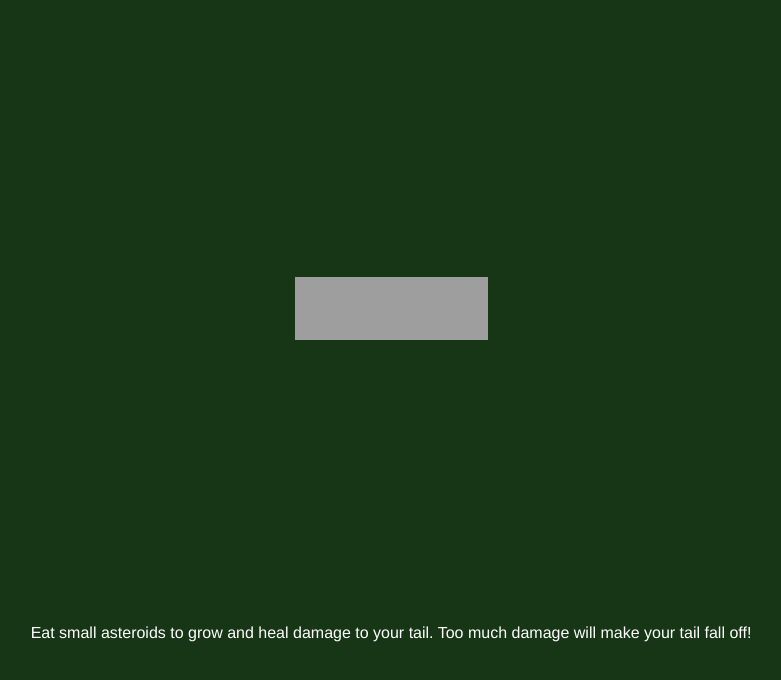
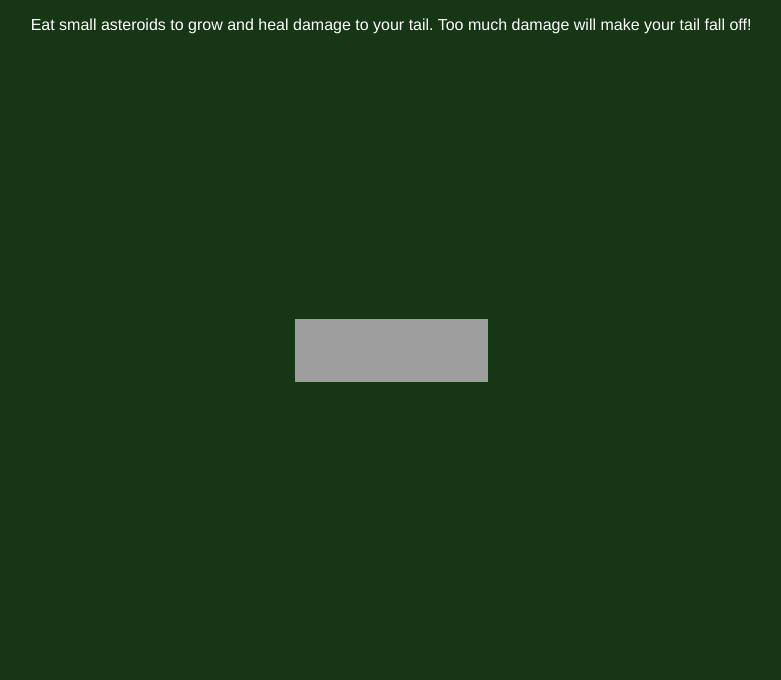
Before and after one commit to jostly/laserspacesnake, a plain HTML site: page index.html in a window 1280 px wide. Shown: the whole page, without its empty margins (249-1030 px from the left). Drawn offline with Linux system fonts and the light colour scheme; grey boxes are pictures that could not be loaded.

Commit message:
Update index.html

```diff
--- a/index.html
+++ b/index.html
@@ -33,7 +33,7 @@
 			color: #bfbfbf;
 		}
 		p.header {
-			font-size: small;
+
 		}
 		p.header span {
 			font-weight: bold;
@@ -68,6 +68,7 @@
 		</style>
 	</head>
 	<body>
+		<p class="header">Eat small asteroids to grow and heal damage to your tail. Too much damage will make your tail fall off!</p>
 		<div class="content">
 			<div id="unityPlayer">
 				<div class="missing">
@@ -77,6 +78,5 @@
 				</div>
 			</div>
 		</div>
-		<p class="footer">Eat small asteroids to grow and heal damage to your tail. Too much damage will make your tail fall off!</p>
 	</body>
 </html>
```
